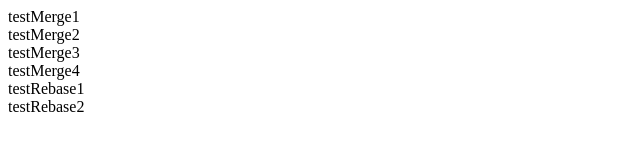
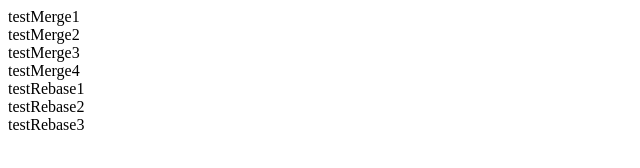
Before and after one commit to masterX89/testMerge, a plain HTML site: page index.html in a window 1280 px wide. Shown: the whole page, without its empty margins (0-640 px from the left). Drawn offline with Linux system fonts and the light colour scheme.

Commit message:
testRebase3

```diff
--- a/index.html
+++ b/index.html
@@ -20,5 +20,6 @@
     </div>
     <div>testRebase1</div>
     <div>testRebase2</div>
+    <div>testRebase3</div>
 </body>
 </html>
```
